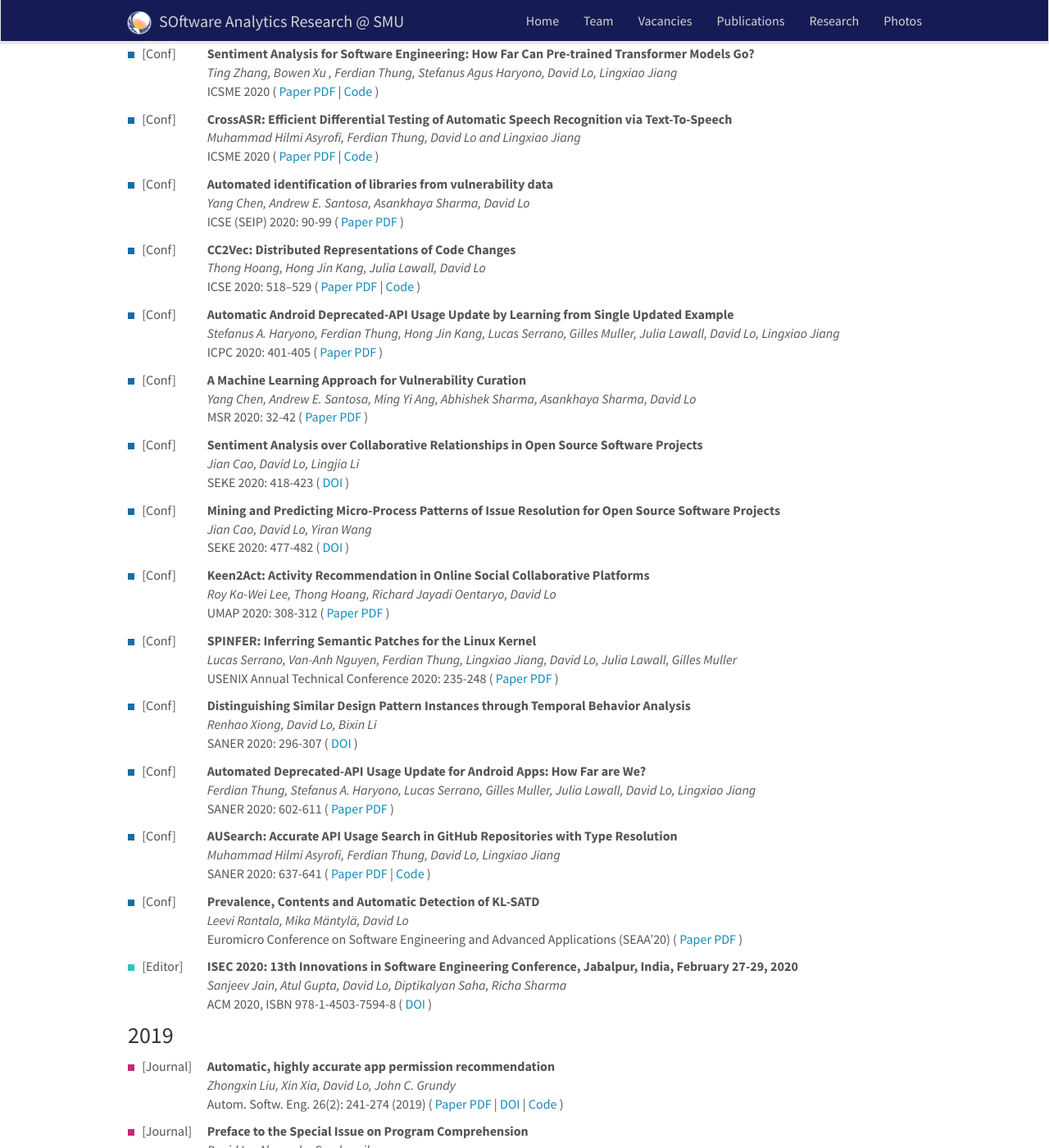
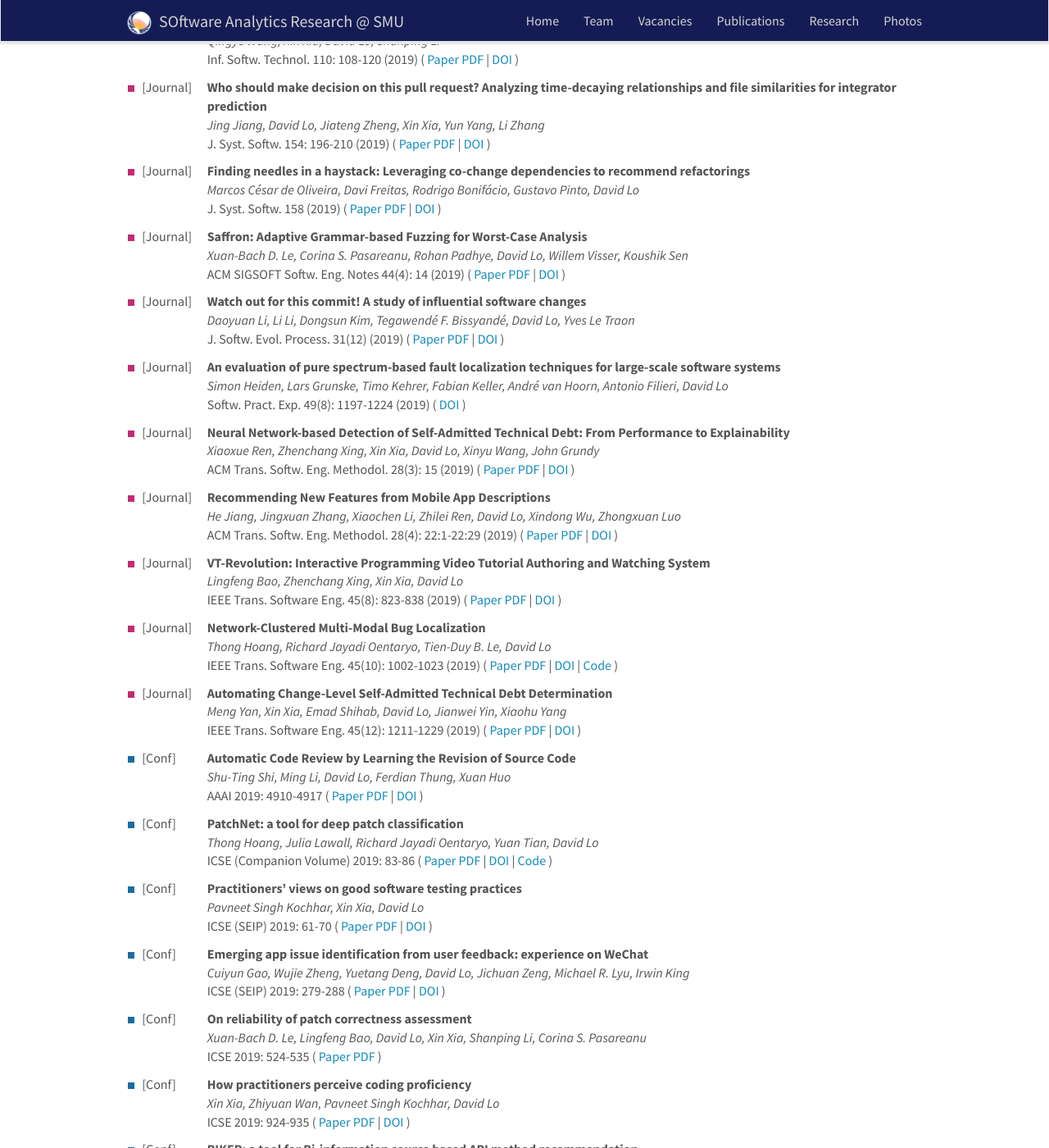
Before and after one commit to soarsmu/soarsmu.github.io, a Jekyll site: the page built from _pages/publications.md, in a window 1280 px wide and 1400 px high, scrolled down 1137 px. Shown: the whole window at 82% size. Built offline with Jekyll 4.4.1, drawn with Linux system fonts in a browser that asks for light colours; nearby versions of some CDN libraries; some of the changed text lies outside the part shown.

Commit message:
docs(publications): add 2019 conference papers

```diff
--- a/_data/publist_2019.yml
+++ b/_data/publist_2019.yml
@@ -298,6 +298,114 @@
 #   highlight: 0
 #   news2:
 
+- title: "Automatic Code Review by Learning the Revision of Source Code"
+  image:
+  description:
+  authors: Shu-Ting Shi, Ming Li, David Lo, Ferdian Thung, Xuan Huo
+  publisher: "AAAI 2019: 4910-4917"
+  type: Conference
+  pdf: Shi2019CodeReview.pdf
+  doi: https://doi.org/10.1609/aaai.v33i01.33014910
+  code:
+  highlight:
+  news2:
+
+- title: "PatchNet: a tool for deep patch classification"
+  image:
+  description:
+  authors: Thong Hoang, Julia Lawall, Richard Jayadi Oentaryo, Yuan Tian, David Lo
+  publisher: "ICSE (Companion Volume) 2019: 83-86"
+  type: Conference
+  pdf: Hoang2019PatchNet.pdf
+  doi: https://dl.acm.org/doi/10.1109/ICSE-Companion.2019.00044
+  code: https://github.com/soarsmu/PatchNet
+  highlight: 0
+  news2:
+
+- title: "Practitioners' views on good software testing practices"
+  image:
+  description:
+  authors: Pavneet Singh Kochhar, Xin Xia, David Lo
+  publisher: "ICSE (SEIP) 2019: 61-70"
+  type: Conference
+  pdf: Kochhar2019SoftwareTestingPractices.pdf
+  doi: https://dl.acm.org/doi/10.1109/ICSE-SEIP.2019.00015
+  code:
+  highlight: 0
+  news2:
+
+- title: "Emerging app issue identification from user feedback: experience on WeChat"
+  image:
+  description:
+  authors: Cuiyun Gao, Wujie Zheng, Yuetang Deng, David Lo, Jichuan Zeng, Michael R. Lyu, Irwin King
+  publisher: "ICSE (SEIP) 2019: 279-288"
+  type: Conference
+  pdf: Gao2019IssueIdentification.pdf
+  doi: https://dl.acm.org/citation.cfm?id=3339914.3339963
+  code:
+  highlight:
+  news2:
+
+- title: "On reliability of patch correctness assessment"
+  image:
+  description:
+  authors: Xuan-Bach D. Le, Lingfeng Bao, David Lo, Xin Xia, Shanping Li, Corina S. Pasareanu
+  publisher: "ICSE 2019: 524-535"
+  type: Conference
+  pdf: XBD2019PatchCorrectness.pdf
+  doi:
+  code:
+  highlight: 0
+  news2:
+
+- title: "How practitioners perceive coding proficiency"
+  image:
+  description:
+  authors: Xin Xia, Zhiyuan Wan, Pavneet Singh Kochhar, David Lo
+  publisher: "ICSE 2019: 924-935"
+  type: Conference
+  pdf: Xia2019CodingProficiency.pdf
+  doi: https://dl.acm.org/citation.cfm?id=3339621
+  code:
+  highlight:
+  news2:
+
+- title: "BIKER: a tool for Bi-information source based API method recommendation"
+  image:
+  description:
+  authors: Liang Cai, Haoye Wang, Qiao Huang, Xin Xia, Zhenchang Xing, David Lo
+  publisher: "ESEC/SIGSOFT FSE 2019: 1075-1079"
+  type: Conference
+  pdf: Cai2019Biker.pdf
+  doi: https://dl.acm.org/doi/10.1145/3338906.3341174
+  code:
+  highlight:
+  news2:
+
+- title: "AnswerBot: an answer summary generation tool based on stack overflow"
+  image:
+  description:
+  authors: Liang Cai, Haoye Wang, Bowen Xu, Qiao Huang, Xin Xia, David Lo, Zhenchang Xing
+  publisher: "ESEC/SIGSOFT FSE 2019: 1134-1138"
+  type: Conference
+  pdf: Cai2019AnswerBot.pdf
+  doi: https://dl.acm.org/doi/10.1145/3338906.3341186
+  code:
+  highlight:
+  news2:
+
+- title: "Automatic Generation of Pull Request Descriptions"
+  image:
+  description:
+  authors: Zhongxin Liu, Xin Xia, Christoph Treude, David Lo, Shanping Li
+  publisher: "ASE 2019: 176-188"
+  type: Conference
+  pdf: Liu2019PullRequestDesc.pdf
+  doi: https://dl.acm.org/doi/abs/10.1109/ASE.2019.00026
+  code:
+  highlight:
+  news2:
+
 - title: "Saffron: Adaptive Grammar-based Fuzzing for Worst-Case Analysis"
   image:
   description:
@@ -317,67 +425,6 @@
   publisher: "ASE 2019"
   type: Conference
   pdf: Gao2019AppReviewGeneration.pdf
-  doi:
-  code:
-  highlight: 0
-  news2:
-
-
-- title: "Semantic Patches for Java Program Transformation"
-  image:
-  description:
-  authors: Hong Jin Kang, Ferdian Thung, Julia Lawall, Gilles Muller, Lingxiao Jiang, David Lo
-  publisher: "ECOOP 2019: 22:1-22:27"
-  type: Conference
-  pdf: Kang2019SemanticPatches.pdf
-  doi:
-  code: https://github.com/kanghj/coccinelle
-  highlight: 0
-  news2:
-
-- title: "Practitioners' views on good software testing practices"
-  image:
-  description:
-  authors: Pavneet Singh Kochhar, Xin Xia, David Lo
-  publisher: "ICSE (SEIP) 2019: 61-70"
-  type: Conference
-  pdf: Kochhar2019SoftwareTestingPractices.pdf
-  doi:
-  code:
-  highlight: 0
-  news2:
-
-- title: "PatchNet: a tool for deep patch classification"
-  image:
-  description:
-  authors: 	Thong Hoang, Julia Lawall, Richard Jayadi Oentaryo, Yuan Tian, David Lo
-  publisher: "ICSE (Companion Volume) 2019: 83-86"
-  type: Conference
-  pdf: Hoang2019PatchNet.pdf
-  doi:
-  code: https://github.com/soarsmu/PatchNet
-  highlight: 0
-  news2:
-
-- title: "On reliability of patch correctness assessment"
-  image:
-  description:
-  authors: Xuan-Bach D. Le, Lingfeng Bao, David Lo, Xin Xia, Shanping Li, Corina S. Pasareanu
-  publisher: "ICSE 2019: 524-535"
-  type: Conference
-  pdf: XBD2019PatchCorrectness.pdf
-  doi:
-  code:
-  highlight: 0
-  news2:
-
-- title: "Towards Generating Transformation Rules without Examples for Android API Replacement"
-  image:
-  description:
-  authors: 	Ferdian Thung, Hong Jin Kang, Lingxiao Jiang, David Lo
-  publisher: "ICSME 2019: 213-217"
-  type: Conference
-  pdf: Thung2019TransformationRule.pdf
   doi:
   code:
   highlight: 0
@@ -407,6 +454,42 @@
   highlight: 0
   news2:
 
+- title: "Semantic Patches for Java Program Transformation"
+  image:
+  description:
+  authors: Hong Jin Kang, Ferdian Thung, Julia Lawall, Gilles Muller, Lingxiao Jiang, David Lo
+  publisher: "ECOOP 2019: 22:1-22:27"
+  type: Conference
+  pdf: Kang2019SemanticPatches.pdf
+  doi:
+  code: https://github.com/kanghj/coccinelle
+  highlight: 0
+  news2:
+
+- title: "Towards Generating Transformation Rules without Examples for Android API Replacement"
+  image:
+  description:
+  authors: Ferdian Thung, Hong Jin Kang, Lingxiao Jiang, David Lo
+  publisher: "ICSME 2019: 213-217"
+  type: Conference
+  pdf: Thung2019TransformationRule.pdf
+  doi:
+  code:
+  highlight: 0
+  news2:
+
+- title: "SmartEmbed: A Tool for Clone and Bug Detection in Smart Contracts through Structural Code Embedding"
+  image:
+  description:
+  authors: Zhipeng Gao, Vinoj Jayasundara, Lingxiao Jiang, Xin Xia, David Lo, John C. Grundy
+  publisher: "ICSME 2019: 394-397"
+  type: Conference
+  pdf: Gao2019SmartEmbed.pdf
+  doi: https://www.computer.org/csdl/proceedings/icsme/2019/1fHlD9GD6P6
+  code:
+  highlight:
+  news2:
+
 - title: "DeepJIT: an end-to-end deep learning framework for just-in-time defect prediction"
   image:
   description:
@@ -419,10 +502,22 @@
   highlight: 0
   news2:
 
+- title: "Message from the General Chair, Program Co-Chairs, and Local Chair"
+  image:
+  description:
+  authors: Xinyu Wang, David Lo, Emad Shihab, Xin Xia
+  publisher: "SANER 2019: iii-iv"
+  type: Conference
+  pdf:
+  doi: https://ieeexplore.ieee.org/document/8668011
+  code:
+  highlight:
+  news2:
+
 - title: "DeepReview: Automatic Code Review Using Deep Multi-instance Learning"
   image:
   description:
-  authors: 	Heng-Yi Li, Shu-Ting Shi, Ferdian Thung, Xuan Huo, Bowen Xu, Ming Li, David Lo
+  authors: Heng-Yi Li, Shu-Ting Shi, Ferdian Thung, Xuan Huo, Bowen Xu, Ming Li, David Lo
   publisher: "PAKDD (2) 2019: 318-330"
   type: Conference
   pdf: Li2019DeepReview.pdf
@@ -443,6 +538,19 @@
   highlight: 0
   news2:
 
+
+- title: "InSPeCT: Iterated Local Search for Solving Path Conditions"
+  image:
+  description:
+  authors: Fuxiang Chen, Aldy Gunawan, David Lo, Sunghun Kim
+  publisher: "CASE 2019: 1724-1729"
+  type: Conference
+  pdf: Chen2019Inspect.pdf
+  doi: https://ieeexplore.ieee.org/document/8843039
+  code:
+  highlight:
+  news2:
+
 # - title: "Analyzing Offline Social Engagements: An Empirical Study of Meetup Events Related to Software Development"
 #   image:
 #   description:
--- a/_pages/publications.md
+++ b/_pages/publications.md
@@ -58,7 +58,7 @@ permalink: /publications/
 
 ### 2020
 
-{% for publi in site.data.publist_2020 %}
+<!-- {% for publi in site.data.publist_2020 %}
 
 <div class="col-sm-1" style="padding:0px">
   {% if publi.type == "Journal" %}
@@ -90,7 +90,7 @@ permalink: /publications/
   </p>
 </div>
 
-{% endfor %}
+{% endfor %} -->
 
 
 ### 2019
@@ -131,7 +131,7 @@ permalink: /publications/
 
 ### 2018
 
-{% for publi in site.data.publist_2018 %}
+<!-- {% for publi in site.data.publist_2018 %}
 
 <div class="col-sm-1" style="padding:0px">
   {% if publi.type == "Journal" %}
@@ -163,7 +163,7 @@ permalink: /publications/
   </p>
 </div>
 
-{% endfor %}
+{% endfor %} -->
 
 <style>
 .container {
```
Also changed, not shown: 17 other files.
